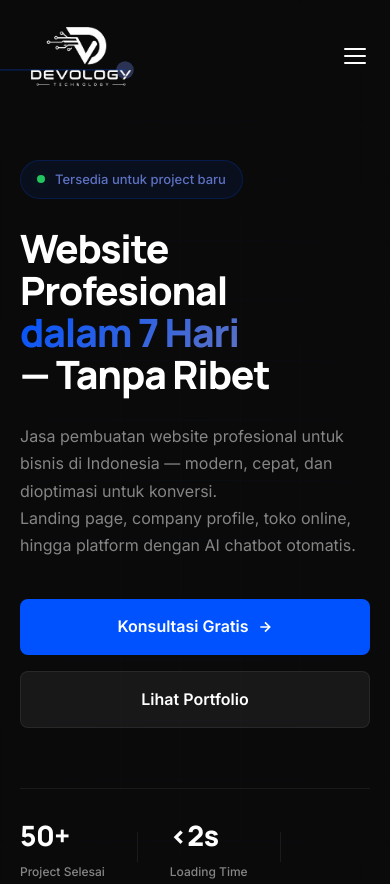
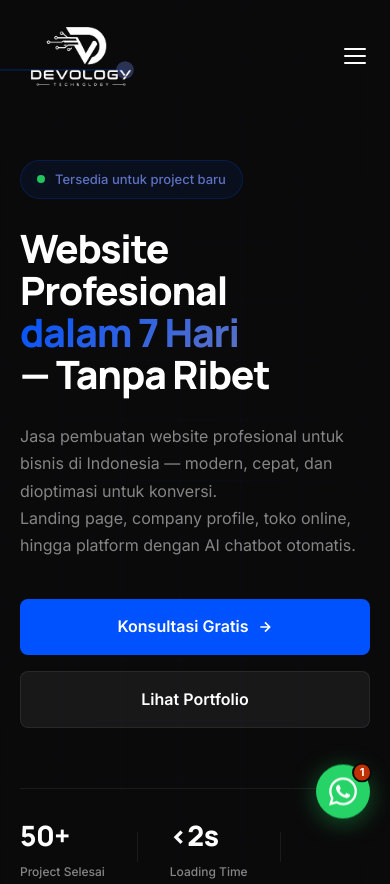
Before and after one commit to devinta92/devology-website, a website: page index.html in a window 390 px wide. Shown: the top 884 px of the page. Drawn offline with Linux system fonts and the light colour scheme.

Commit message:
feat: add WhatsApp floating button
Fixed bottom-right button with bounce animation, notification badge,
hover tooltip, and auto-show after 2s or on scroll past hero.

Co-Authored-By: Claude Sonnet 4.6 <noreply@anthropic.com>

```diff
--- a/index.html
+++ b/index.html
@@ -974,6 +974,23 @@
     </div>
   </footer>
 
+  <!-- ═══ WHATSAPP FLOATING BUTTON ═══ -->
+  <div class="wa-float" id="waFloat">
+    <div class="wa-float__tooltip">Chat dengan kami!</div>
+    <a
+      href="https://wa.me/6281219215091?text=Halo%20Devology!%20Saya%20ingin%20konsultasi%20pembuatan%20website%20untuk%20bisnis%20saya."
+      class="wa-float__btn"
+      target="_blank"
+      rel="noopener"
+      aria-label="Chat WhatsApp Devology Technology"
+    >
+      <svg width="28" height="28" viewBox="0 0 24 24" fill="currentColor">
+        <path d="M17.472 14.382c-.297-.149-1.758-.867-2.03-.967-.273-.099-.471-.148-.67.15-.197.297-.767.966-.94 1.164-.173.199-.347.223-.644.075-.297-.15-1.255-.463-2.39-1.475-.883-.788-1.48-1.761-1.653-2.059-.173-.297-.018-.458.13-.606.134-.133.298-.347.446-.52.149-.174.198-.298.298-.497.099-.198.05-.371-.025-.52-.075-.149-.669-1.612-.916-2.207-.242-.579-.487-.5-.669-.51-.173-.008-.371-.01-.57-.01-.198 0-.52.074-.792.372-.272.297-1.04 1.016-1.04 2.479 0 1.462 1.065 2.875 1.213 3.074.149.198 2.096 3.2 5.077 4.487.709.306 1.262.489 1.694.625.712.227 1.36.195 1.871.118.571-.085 1.758-.719 2.006-1.413.248-.694.248-1.289.173-1.413-.074-.124-.272-.198-.57-.347m-5.421 7.403h-.004a9.87 9.87 0 0 1-5.031-1.378l-.361-.214-3.741.982.998-3.648-.235-.374a9.86 9.86 0 0 1-1.51-5.26c.001-5.45 4.436-9.884 9.888-9.884 2.64 0 5.122 1.03 6.988 2.898a9.825 9.825 0 0 1 2.893 6.994c-.003 5.45-4.437 9.884-9.885 9.884m8.413-18.297A11.815 11.815 0 0 0 12.05 0C5.495 0 .16 5.335.157 11.892c0 2.096.547 4.142 1.588 5.945L.057 24l6.305-1.654a11.882 11.882 0 0 0 5.683 1.448h.005c6.554 0 11.89-5.335 11.893-11.893a11.821 11.821 0 0 0-3.48-8.413Z"/>
+      </svg>
+      <span class="wa-float__notif">1</span>
+    </a>
+  </div>
+
   <script src="scripts/main.js"></script>
 </body>
 </html>
--- a/scripts/main.js
+++ b/scripts/main.js
@@ -10,6 +10,21 @@ window.addEventListener('scroll', () => {
     navbar.classList.add('scrolled');
   } else {
     navbar.classList.remove('scrolled');
+  }
+}, { passive: true });
+
+// ─── WHATSAPP FLOATING BUTTON ─────────────────────────────────
+const waFloat = document.getElementById('waFloat');
+
+// Show after 2s or after scrolling past hero
+setTimeout(() => {
+  if (waFloat) waFloat.classList.add('visible');
+}, 2000);
+
+window.addEventListener('scroll', () => {
+  if (!waFloat) return;
+  if (window.scrollY > 300) {
+    waFloat.classList.add('visible');
   }
 }, { passive: true });
 
--- a/styles/main.css
+++ b/styles/main.css
@@ -1550,6 +1550,125 @@ h1, h2, h3, h4 {
   color: var(--c-text-dim);
 }
 
+/* ─── WHATSAPP FLOATING ──────────────────────────────────────── */
+.wa-float {
+  position: fixed;
+  bottom: 32px;
+  right: 32px;
+  z-index: 999;
+  display: flex;
+  align-items: center;
+  gap: 12px;
+  opacity: 0;
+  transform: translateY(20px);
+  transition: opacity 0.4s ease, transform 0.4s ease;
+}
+
+.wa-float.visible {
+  opacity: 1;
+  transform: translateY(0);
+}
+
+.wa-float__tooltip {
+  background: rgba(10, 10, 10, 0.95);
+  border: 1px solid rgba(255,255,255,0.1);
+  color: #fff;
+  font-family: var(--font-body);
+  font-size: 13px;
+  font-weight: 600;
+  padding: 10px 16px;
+  border-radius: 10px;
+  white-space: nowrap;
+  opacity: 0;
+  transform: translateX(8px);
+  transition: opacity 0.2s ease, transform 0.2s ease;
+  pointer-events: none;
+  box-shadow: 0 4px 20px rgba(0,0,0,0.4);
+}
+
+.wa-float__tooltip::after {
+  content: '';
+  position: absolute;
+  right: -6px;
+  top: 50%;
+  transform: translateY(-50%);
+  border: 6px solid transparent;
+  border-right: none;
+  border-left-color: rgba(255,255,255,0.1);
+}
+
+.wa-float:hover .wa-float__tooltip {
+  opacity: 1;
+  transform: translateX(0);
+}
+
+.wa-float__btn {
+  position: relative;
+  width: 60px;
+  height: 60px;
+  border-radius: 50%;
+  background: #25D366;
+  display: grid;
+  place-items: center;
+  color: #fff;
+  box-shadow: 0 4px 24px rgba(37, 211, 102, 0.4), 0 2px 8px rgba(0,0,0,0.3);
+  transition: all 0.25s cubic-bezier(0.4, 0, 0.2, 1);
+  animation: wa-bounce 3s ease-in-out 2s infinite;
+}
+
+.wa-float__btn:hover {
+  background: #1ebe5c;
+  transform: scale(1.1);
+  box-shadow: 0 8px 32px rgba(37, 211, 102, 0.5), 0 4px 16px rgba(0,0,0,0.3);
+  animation: none;
+}
+
+.wa-float__btn:active {
+  transform: scale(0.95);
+}
+
+@keyframes wa-bounce {
+  0%, 100%  { transform: translateY(0);   }
+  50%       { transform: translateY(-6px); }
+}
+
+.wa-float__notif {
+  position: absolute;
+  top: -2px;
+  right: -2px;
+  width: 20px;
+  height: 20px;
+  border-radius: 50%;
+  background: var(--c-tertiary);
+  color: #fff;
+  font-size: 11px;
+  font-weight: 700;
+  display: grid;
+  place-items: center;
+  border: 2px solid var(--c-bg);
+  animation: notif-pop 1s cubic-bezier(0.36, 0.07, 0.19, 0.97) 1s both;
+}
+
+@keyframes notif-pop {
+  0%   { transform: scale(0); opacity: 0; }
+  60%  { transform: scale(1.3); }
+  100% { transform: scale(1); opacity: 1; }
+}
+
+@media (max-width: 768px) {
+  .wa-float {
+    bottom: 20px;
+    right: 20px;
+  }
+  .wa-float__btn {
+    width: 54px;
+    height: 54px;
+  }
+  .wa-float__tooltip {
+    display: none;
+  }
+}
+
 /* ─── RESPONSIVE ─────────────────────────────────────────────── */
 @media (max-width: 1024px) {
   .services__grid {
```
